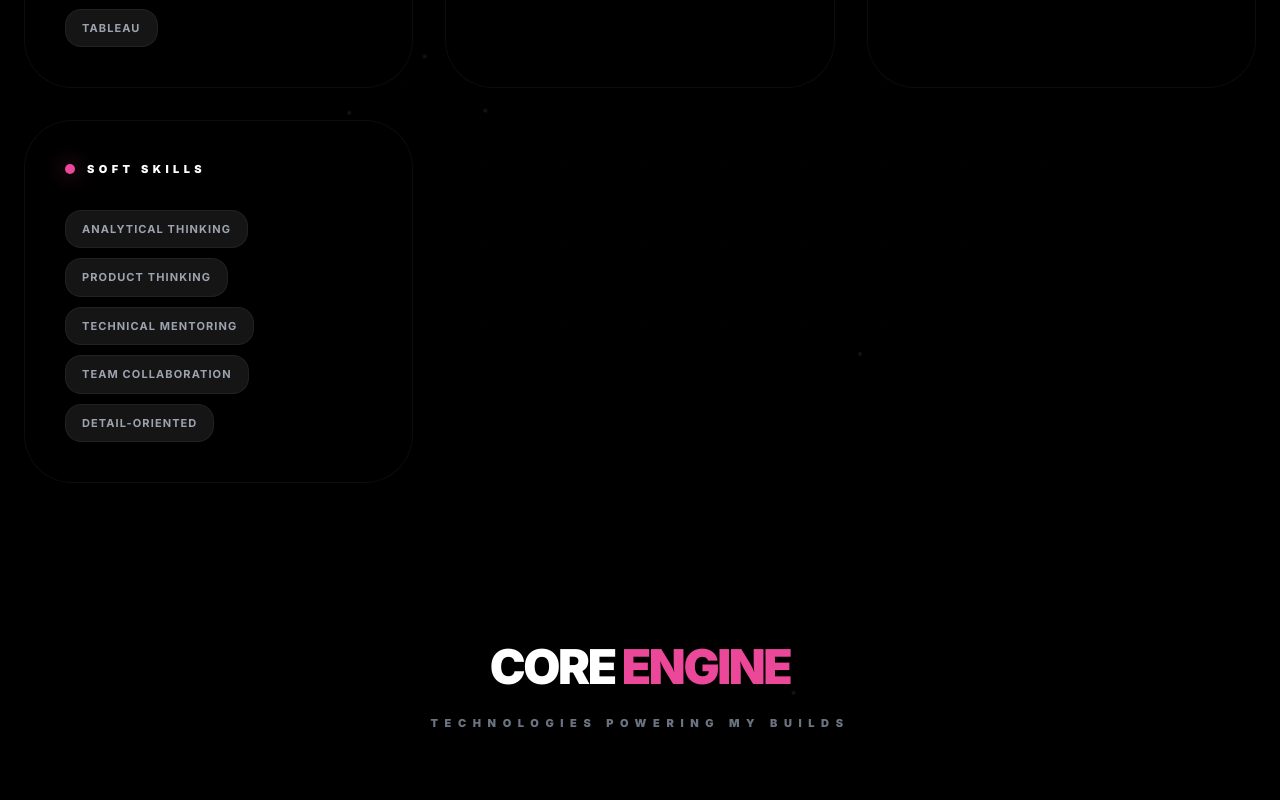
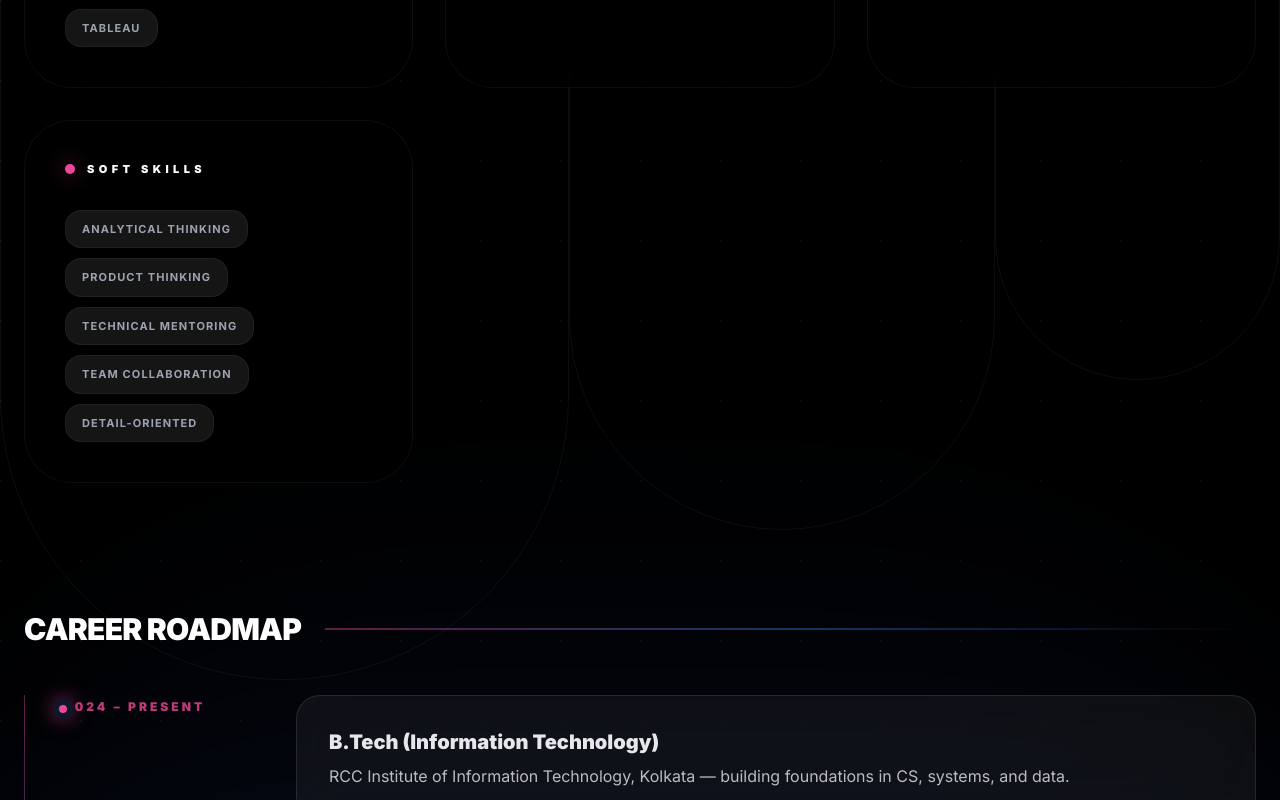
Before and after one commit to koyeliya2004/newportb, a React (Vite) app: page /#/about in a window 1280 px wide. Shown: the part 2000-2800 px from the top of the page. Built offline with nearby package versions, Linux system fonts and the light colour scheme; a web font is replaced by a local one.

Commit message:
Add an About-page career roadmap beneath the technical skills matrix while keeping the existing cosmic aesthetic and summary.

```diff
--- a/components/Skills.tsx
+++ b/components/Skills.tsx
@@ -1,4 +1,3 @@
-
 import React, { useEffect, useRef, useState } from 'react';
 import { SKILL_CATEGORIES, CV_DATA } from '../constants';
 import { useTheme } from '../App';
@@ -58,111 +57,64 @@ const FuturisticFluidBlob: React.FC = () => {
       <div className="absolute inset-8 border-[1px] border-white/20 blur-[15px] rounded-full animate-iridescent-morph opacity-30 shadow-[0_0_80px_rgba(255,255,255,0.15)]"></div>
 
       {/* Cinematic Highlight Flares - Subtle White */}
-      <div className="absolute top-1/3 left-1/3 w-1/4 h-1/4 bg-white/20 blur-[50px] rounded-full animate-pulse"></div>
-      <div className="absolute bottom-1/3 right-1/3 w-1/5 h-1/5 bg-white/10 blur-[40px] rounded-full animate-bounce-slow"></div>
-
-      <style>{`
-        @keyframes iridescent-morph {
-          0%, 100% {
-            border-radius: 42% 58% 70% 30% / 45% 45% 55% 55%;
-            transform: translate3d(0,0,0) scale(1) rotate(0deg);
-            filter: contrast(1.1);
-          }
-          33% {
-            border-radius: 70% 30% 50% 50% / 30% 30% 70% 70%;
-            transform: translate3d(0,0,0) scale(1.05) rotate(120deg);
-            filter: contrast(1.3);
-          }
-          66% {
-            border-radius: 100% 60% 60% 100% / 100% 100% 60% 60%;
-            transform: translate3d(0,0,0) scale(0.95) rotate(240deg);
-            filter: contrast(1.0);
-          }
-        }
-        @keyframes iridescent-morph-alt {
-          0%, 100% {
-            border-radius: 60% 40% 30% 70% / 60% 30% 70% 40%;
-            transform: translate3d(0,0,0) rotate(360deg) scale(1.0);
-            filter: brightness(1.1);
-          }
-          50% {
-            border-radius: 30% 60% 70% 40% / 50% 60% 30% 60%;
-            transform: translate3d(0,0,0) rotate(180deg) scale(0.98);
-            filter: brightness(0.9);
-          }
-        }
-        @keyframes bounce-slow {
-          0%, 100% { transform: translate3d(0, 0, 0); }
-          50% { transform: translate3d(0, -20px, 0); }
-        }
-        .animate-iridescent-morph { animation: iridescent-morph 18s ease-in-out infinite; }
-        .animate-iridescent-morph-alt { animation: iridescent-morph-alt 22s ease-in-out infinite; }
-        .animate-bounce-slow { animation: bounce-slow 8s ease-in-out infinite; }
-      `}</style>
+      <div className="absolute -top-10 left-1/3 w-40 h-40 bg-gradient-to-br from-white/60 via-transparent to-transparent blur-[40px] opacity-40"></div>
+      <div className="absolute bottom-0 right-1/4 w-32 h-32 bg-gradient-to-tr from-white/40 via-transparent to-transparent blur-[40px] opacity-40"></div>
     </div>
   );
 };
 
 const BackgroundAtmosphere: React.FC<{ isDark: boolean }> = ({ isDark }) => {
   return (
-    <div className="absolute inset-0 pointer-events-none overflow-hidden select-none">
-      {/* Dimmed subtle grid */}
-      <div className={`absolute inset-0 opacity-[0.02] ${isDark ? 'invert' : ''}`}
+    <div className="absolute inset-0 pointer-events-none overflow-hidden">
+      {/* Subtle star field */}
+      <div
+        className="absolute inset-0 opacity-40"
         style={{
-          backgroundImage: `linear-gradient(rgba(192, 38, 211, 0.3) 1px, transparent 1px), linear-gradient(90deg, rgba(192, 38, 211, 0.3) 1px, transparent 1px)`,
-          backgroundSize: '80px 80px',
-          maskImage: 'radial-gradient(circle at 50% 50%, black 10%, transparent 80%)'
-        }}>
+          backgroundImage:
+            'radial-gradient(circle at 1px 1px, rgba(255,255,255,0.12) 1px, transparent 0)',
+          backgroundSize: '80px 80px'
+        }}
+      ></div>
+
+      {/* Horizon glow */}
+      <div
+        className={`absolute bottom-[-20%] left-1/2 -translate-x-1/2 w-[140%] h-[60%] rounded-[50%] blur-[120px] ${
+          isDark ? 'bg-gradient-to-t from-slate-900 via-blue-900/40 to-transparent' : 'bg-gradient-to-t from-slate-300 via-blue-200/40 to-transparent'
+        }`}
+      ></div>
+
+      {/* Soft orbit rings */}
+      <div className="absolute inset-0 flex items-center justify-center">
+        <div className="w-[1200px] h-[1200px] rounded-full border border-white/5" />
+        <div className="w-[900px] h-[900px] rounded-full border border-white/5" />
+        <div className="w-[600px] h-[600px] rounded-full border border-white/5" />
       </div>
-      {[...Array(15)].map((_, i) => (
-        <div
-          key={i}
-          className={`absolute w-1 h-1 rounded-full ${isDark ? 'bg-pink-300/10' : 'bg-pink-600/5'}`}
-          style={{
-            top: `${Math.random() * 100}%`,
-            left: `${Math.random() * 100}%`,
-            animation: `float-particle ${15 + Math.random() * 10}s linear infinite`,
-            animationDelay: `-${Math.random() * 10}s`
-          }}
-        ></div>
-      ))}
     </div>
   );
 };
 
 const ColorfulSkillIcon: React.FC<{ icon: string; index: number; isDark: boolean }> = ({ icon, index, isDark }) => {
-  const { ref, active } = useScrollReveal();
-  const [hasError, setHasError] = useState(false);
-
-  if (hasError) return null;
+  const palette = [
+    '#22c55e',
+    '#3b82f6',
+    '#a855f7',
+    '#ec4899',
+    '#eab308',
+    '#06b6d4'
+  ];
+  const color = palette[index % palette.length];
 
   return (
     <div
-      ref={ref}
-      className={`relative w-16 h-16 md:w-20 md:h-20 rounded-2xl md:rounded-[2rem] flex items-center justify-center transition-all duration-1000 transform hover:scale-110 group ${
-        active ? 'opacity-100 translate-y-0' : 'opacity-0 translate-y-10'
-      } ${isDark ? 'bg-[#080808]/80 border border-white/5 hover:border-pink-500/50 shadow-2xl backdrop-blur-sm' : 'bg-white border border-black/5 shadow-xl hover:shadow-pink-500/20'}`}
+      className={`relative flex items-center justify-center w-16 h-16 rounded-2xl border text-xs font-black uppercase tracking-[0.25em] ${
+        isDark ? 'bg-white/5 border-white/10 text-gray-200' : 'bg-slate-900 text-white border-black/10'
+      }`}
       style={{
-        transitionDelay: `${(index % 8) * 30}ms`,
-        animation: `icon-float ${6 + Math.random() * 4}s ease-in-out infinite alternate`,
-        animationDelay: `${index * 0.1}s`,
-        willChange: 'transform, opacity'
+        boxShadow: `0 18px 40px ${color}33`,
+        backgroundImage: `radial-gradient(circle at 0 0, ${color}33, transparent 60%)`
       }}
     >
-      <img
-        src={`https://skillicons.dev/icons?i=${icon}`}
-        alt={icon}
-        className="w-10 h-10 md:w-12 md:h-12 object-contain transition-transform duration-500 group-hover:scale-110"
-        onError={() => setHasError(true)}
-      />
-      <div className="absolute inset-0 rounded-2xl md:rounded-[2rem] bg-gradient-to-tr from-white/0 to-white/5 opacity-0 group-hover:opacity-100 transition-opacity"></div>
-
-      <style>{`
-        @keyframes icon-float {
-          from { transform: translate3d(0, 0, 0); }
-          to { transform: translate3d(0, -5px, 0); }
-        }
-      `}</style>
+      <span>{icon}</span>
     </div>
   );
 };
@@ -172,28 +124,93 @@ const Skills: React.FC = () => {
   const isDark = theme === 'dark';
 
   const techStack = [
-    "py", "js", "ts", "c", "react", "nextjs", "nodejs", "express", "mongodb", "mysql", "postgres", "supabase",
-    "aws", "docker", "kubernetes", "git", "github", "flask", "redis", "prisma", "tailwind", "css",
-    "html", "figma", "notion", "md", "linux", "fastapi", "postman", "tensorflow", "sklearn"
+    'py',
+    'js',
+    'ts',
+    'c',
+    'react',
+    'nextjs',
+    'nodejs',
+    'express',
+    'mongodb',
+    'mysql',
+    'postgres',
+    'supabase',
+    'aws',
+    'docker',
+    'kubernetes',
+    'git',
+    'github',
+    'flask',
+    'redis',
+    'prisma',
+    'tailwind',
+    'css',
+    'html',
+    'figma',
+    'notion',
+    'md',
+    'linux',
+    'fastapi',
+    'postman',
+    'tensorflow',
+    'sklearn'
+  ];
+
+  const careerRoadmap = [
+    {
+      label: '2024 – Present',
+      title: 'B.Tech (Information Technology)',
+      detail: 'RCC Institute of Information Technology, Kolkata — building foundations in CS, systems, and data.'
+    },
+    {
+      label: 'Feb 2025 – Oct 2025',
+      title: 'SDE Intern (Full Stack)',
+      detail:
+        'Bihar Innovation Hub — 30+ full‑stack apps, 45+ REST APIs, and deep exposure to production databases and cloud.'
+    },
+    {
+      label: 'Nov 2025 – Dec 2025',
+      title: 'MERN Stack & AI Engineer (Teaching Assistant)',
+      detail:
+        'Stealth Ed‑Tech Startup — mentoring 120+ learners, resolving 250+ issues, and building LLM assistants for learning.'
+    },
+    {
+      label: '2026 →',
+      title: 'AI, Data, and Platform Engineering Roles',
+      detail:
+        'Focused on AI systems, data pipelines, and production‑grade full‑stack products that create real impact.'
+    }
   ];
 
   return (
-    <section id="about" className={`relative py-32 px-6 overflow-hidden min-h-screen transition-colors duration-500 ${isDark ? 'bg-black' : 'bg-[#f8f9fa]'}`}>
-
+    <section
+      id="about"
+      className={`relative py-32 px-6 overflow-hidden min-h-screen transition-colors duration-500 ${
+        isDark ? 'bg-black' : 'bg-[#f8f9fa]'
+      }`}
+    >
       <BackgroundAtmosphere isDark={isDark} />
 
       <div className="max-w-7xl mx-auto relative z-10">
-
-        {/* Header Section with Subtle Gray Fluid Blob */}
+        {/* Header Section with Summary */}
         <div className="relative mb-32 md:mb-52 text-center py-24 md:py-32">
           <FuturisticFluidBlob />
 
           <div className="relative z-10">
-            <h2 className={`text-3xl md:text-5xl font-black tracking-tighter uppercase leading-none select-none transition-colors duration-500 ${isDark ? 'text-white' : 'text-slate-900'}`}>
+            <h2
+              className={`text-3xl md:text-5xl font-black tracking-tighter uppercase leading-none select-none transition-colors duration-500 ${
+                isDark ? 'text-white' : 'text-slate-900'
+              }`}
+            >
               ABOUT <span className="text-pink-500 italic font-playfair animate-glow-pulse">ME</span>
             </h2>
 
-            <div className={`mt-16 max-w-4xl mx-auto px-6 text-sm md:text-lg font-medium leading-relaxed transition-colors duration-500 drop-shadow-sm ${isDark ? 'text-gray-300' : 'text-slate-700'}`}>
+            <div
+              className={`mt-16 max-w-4xl mx-auto px-6 text-sm md:text-lg font-medium leading-relaxed transition-colors duration-500 drop-shadow-sm ${
+                isDark ? 'text-gray-300' : 'text-slate-700'
+              }`}
+            >
               <p className="italic bg-black/10 md:bg-transparent backdrop-blur-md md:backdrop-blur-none p-8 rounded-[3rem] md:p-0">
                 "{CV_DATA.summary}"
               </p>
@@ -203,18 +220,26 @@ const Skills: React.FC = () => {
 
         {/* Knowledge Matrix Section */}
         <div className="text-left mb-20 flex items-center gap-6">
-           <h3 className={`text-2xl md:text-3xl font-black tracking-tight ${isDark ? 'text-white' : 'text-slate-900'}`}>KNOWLEDGE MATRIX</h3>
-           <div className="h-0.5 flex-1 bg-gradient-to-r from-gray-500 via-blue-500 to-transparent opacity-30"></div>
+          <h3
+            className={`text-2xl md:text-3xl font-black tracking-tight ${
+              isDark ? 'text-white' : 'text-slate-900'
+            }`}
+          >
+            KNOWLEDGE MATRIX
+          </h3>
+          <div className="h-0.5 flex-1 bg-gradient-to-r from-gray-500 via-blue-500 to-transparent opacity-30"></div>
         </div>
 
-        <div className="grid grid-cols-1 md:grid-cols-2 lg:grid-cols-3 gap-6 md:gap-8 mb-40">
+        <div className="grid grid-cols-1 md:grid-cols-2 lg:grid-cols-3 gap-6 md:gap-8 mb-32">
           {SKILL_CATEGORIES.map((category, idx) => {
             const { ref, active } = useScrollReveal();
             return (
               <div
                 key={category.name}
                 ref={ref}
-                className={`p-10 rounded-[3rem] border transition-all duration-1000 transform ${active ? 'opacity-100 translate-y-0 scale-100' : 'opacity-0 translate-y-12 scale-95'} ${isDark ? 'bg-black/40 border-white/5 backdrop-blur-xl' : 'bg-white border-black/5 shadow-2xl'}`}
+                className={`p-10 rounded-[3rem] border transition-all duration-1000 transform ${
+                  active ? 'opacity-100 translate-y-0 scale-100' : 'opacity-0 translate-y-12 scale-95'
+                } ${isDark ? 'bg-black/40 border-white/5 backdrop-blur-xl' : 'bg-white border-black/5 shadow-2xl'}`}
                 style={{ transitionDelay: `${idx * 100}ms` }}
               >
                 <div className="flex items-center gap-3 mb-8">
@@ -223,7 +248,14 @@ const Skills: React.FC = () => {
                 </div>
                 <div className="flex flex-wrap gap-2.5">
                   {category.skills.map((skill) => (
-                    <span key={skill.name} className={`px-4 py-2.5 rounded-2xl text-[10px] md:text-[11px] font-bold uppercase tracking-widest border transition-all ${isDark ? 'bg-[#151515] border-white/5 text-gray-400 hover:text-white hover:border-pink-500/50 hover:bg-pink-500/5' : 'bg-slate-50 border-black/5 text-slate-600 hover:text-pink-600'}`}>
+                    <span
+                      key={skill.name}
+                      className={`px-4 py-2.5 rounded-2xl text-[10px] md:text-[11px] font-bold uppercase tracking-widest border transition-all ${
+                        isDark
+                          ? 'bg-[#151515] border-white/5 text-gray-400 hover:text-white hover:border-pink-500/50 hover:bg-pink-500/5'
+                          : 'bg-slate-50 border-black/5 text-slate-600 hover:text-pink-600'
+                      }`}
+                    >
                       {skill.name}
                     </span>
                   ))}
@@ -233,11 +265,64 @@ const Skills: React.FC = () => {
           })}
         </div>
 
+        {/* Career Roadmap Section */}
+        <div className="mb-32">
+          <div className="flex items-center gap-6 mb-12">
+            <h3
+              className={`text-2xl md:text-3xl font-black tracking-tight ${
+                isDark ? 'text-white' : 'text-slate-900'
+              }`}
+            >
+              CAREER ROADMAP
+            </h3>
+            <div className="h-0.5 flex-1 bg-gradient-to-r from-pink-500 via-blue-500 to-transparent opacity-40"></div>
+          </div>
+
+          <div className="relative pl-6 md:pl-10">
+            <div className="absolute left-0 top-0 bottom-0 w-px bg-gradient-to-b from-pink-500 via-blue-500 to-transparent opacity-40" />
+            <div className="space-y-10">
+              {careerRoadmap.map((step, idx) => (
+                <div key={step.label} className="relative flex flex-col md:flex-row gap-4 md:gap-10">
+                  <div className="absolute -left-[11px] top-1 w-5 h-5 rounded-full bg-slate-900 flex items-center justify-center shadow-[0_0_20px_rgba(236,72,153,0.6)]">
+                    <div className="w-2 h-2 rounded-full bg-pink-500" />
+                  </div>
+                  <div className="md:w-48 text-xs uppercase tracking-[0.25em] font-black text-pink-500/80 pt-1">
+                    {step.label}
+                  </div>
+                  <div
+                    className={`flex-1 p-6 md:p-8 rounded-3xl border backdrop-blur-xl transition-all ${
+                      isDark
+                        ? 'bg-white/5 border-white/10 text-gray-200'
+                        : 'bg-white border-black/5 text-slate-800 shadow-xl'
+                    }`}
+                    style={{ transitionDelay: `${idx * 80}ms` }}
+                  >
+                    <h4 className="text-lg md:text-xl font-black mb-2">{step.title}</h4>
+                    <p className="text-sm md:text-base leading-relaxed opacity-80">{step.detail}</p>
+                  </div>
+                </div>
+              ))}
+            </div>
+          </div>
+        </div>
+
         {/* Core Engine Tech Stack */}
-        <div className="mt-40 mb-20">
+        <div className="mt-32 mb-20">
           <div className="text-center mb-20">
-            <h3 className={`text-3xl md:text-5xl font-black tracking-tighter uppercase mb-6 ${isDark ? 'text-white' : 'text-slate-900'}`}>CORE <span className="text-pink-500">ENGINE</span></h3>
-            <p className={`text-[11px] font-black uppercase tracking-[0.6em] ${isDark ? 'text-gray-500' : 'text-slate-400'}`}>Technologies powering my builds</p>
+            <h3
+              className={`text-3xl md:text-5xl font-black tracking-tighter uppercase mb-6 ${
+                isDark ? 'text-white' : 'text-slate-900'
+              }`}
+            >
+              CORE <span className="text-pink-500">ENGINE</span>
+            </h3>
+            <p
+              className={`text-[11px] font-black uppercase tracking-[0.6em] ${
+                isDark ? 'text-gray-500' : 'text-slate-400'
+              }`}
+            >
+              Technologies powering my builds
+            </p>
           </div>
 
           <div className="flex flex-wrap justify-center gap-6 md:gap-8 max-w-6xl mx-auto px-4">
@@ -254,12 +339,18 @@ const Skills: React.FC = () => {
           50% { text-shadow: 0 0 10px rgba(236, 72, 153, 0.1); opacity: 0.9; }
         }
         .animate-glow-pulse { animation: glow-pulse 5s ease-in-out infinite; }
-        @keyframes float-particle {
-          0% { transform: translate3d(0, 0, 0); opacity: 0; }
-          20% { opacity: 1; }
-          80% { opacity: 1; }
-          100% { transform: translate3d(100px, -400px, 0); opacity: 0; }
+        @keyframes iridescent-morph {
+          0% { transform: scale(1) translate3d(0, 0, 0); }
+          50% { transform: scale(1.05) translate3d(10px, -10px, 0); }
+          100% { transform: scale(1.02) translate3d(-10px, 10px, 0); }
         }
+        @keyframes iridescent-morph-alt {
+          0% { transform: scale(1.05) translate3d(10px, 0, 0); }
+          50% { transform: scale(1.02) translate3d(-10px, 10px, 0); }
+          100% { transform: scale(1.08) translate3d(0, -10px, 0); }
+        }
+        .animate-iridescent-morph { animation: iridescent-morph 22s ease-in-out infinite alternate; }
+        .animate-iridescent-morph-alt { animation: iridescent-morph-alt 26s ease-in-out infinite alternate; }
       `}</style>
     </section>
   );
```
